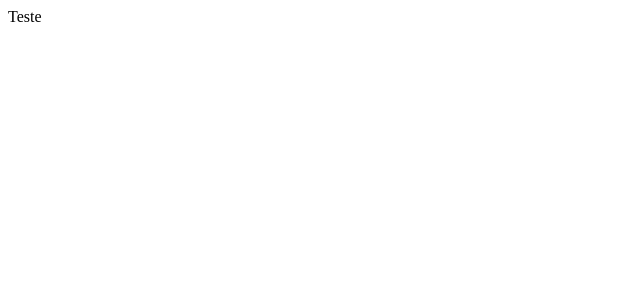
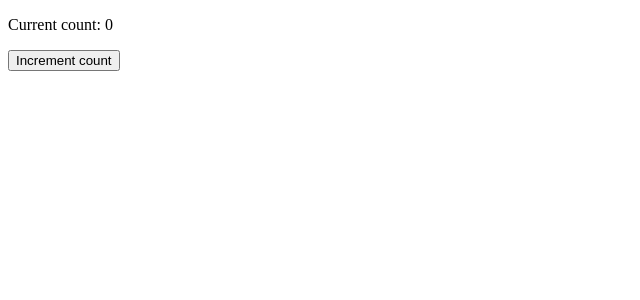
Before and after one commit to gjlacerda/react-tests, a React app: page / in a window 1280 px wide. Shown: the top 300 px of the page, without its empty margins (0-640 px from the left). Built offline with nearby package versions, Linux system fonts and the light colour scheme; the HTML template or start-up script is replaced by a standard one.

Commit message:
Reorganize structure folder

```diff
--- a/src/components/App.js
+++ /dev/null
@@ -1,9 +0,0 @@
-import React, {Component} from 'react'
-
-class App extends Component {
-  render() {
-    return <div>Teste</div>
-  }
-}
-
-export default App
--- /dev/null
+++ b/src/components/App/App.js
@@ -0,0 +1,14 @@
+import React, {Component} from 'react'
+import Counter from 'components/Counter'
+
+class App extends Component {
+  render() {
+    return (
+      <React.Fragment>
+        <Counter/>
+      </React.Fragment>
+    )
+  }
+}
+
+export default App
--- /dev/null
+++ b/src/components/App/index.js
@@ -0,0 +1,3 @@
+import App from './App'
+
+export default App
--- /dev/null
+++ b/src/components/Counter/index.js
@@ -0,0 +1,3 @@
+import Counter from './Counter'
+
+export default Counter
--- a/src/index.js
+++ b/src/index.js
@@ -1,6 +1,6 @@
 import React from 'react'
 import ReactDOM from 'react-dom'
-import App from './components/App'
+import App from 'components/App'
 
 ReactDOM.render(
   <App/>,
```
Also changed, not shown: src/components/Counter/Counter.js (renamed from src/components/Counter.js).
